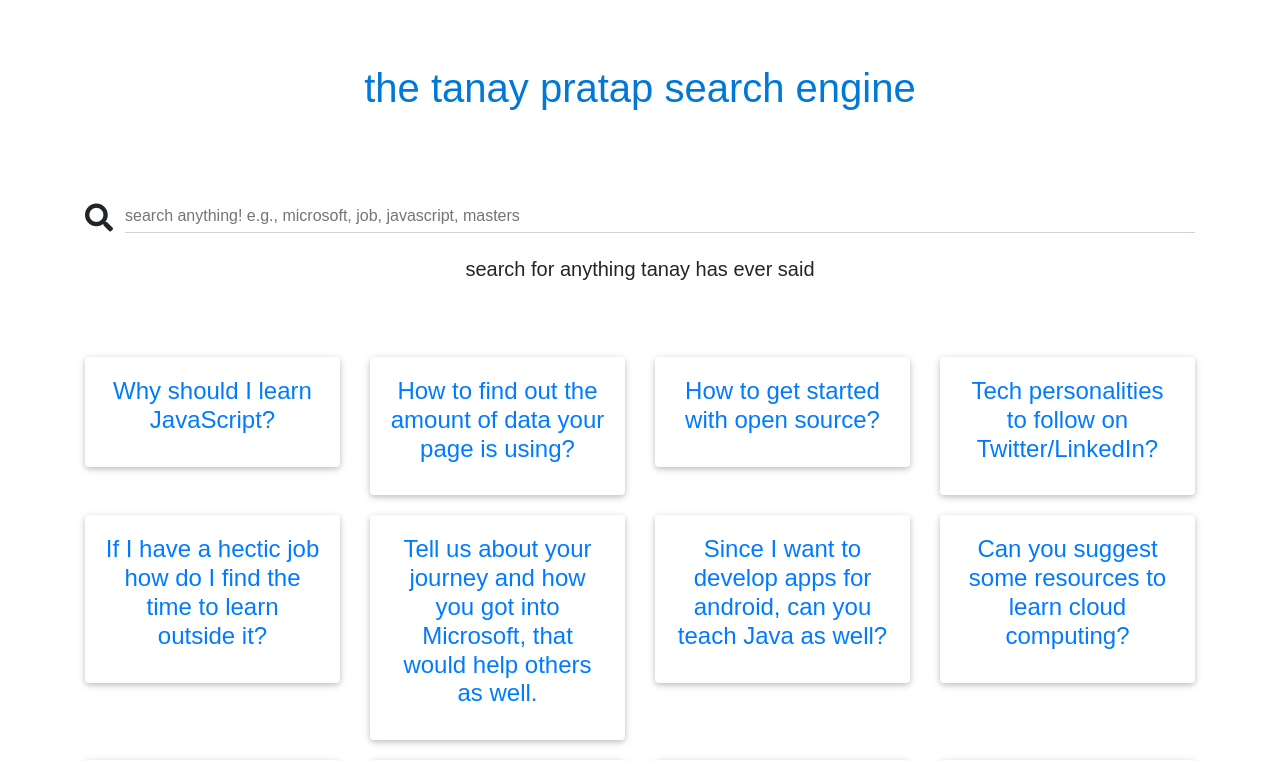
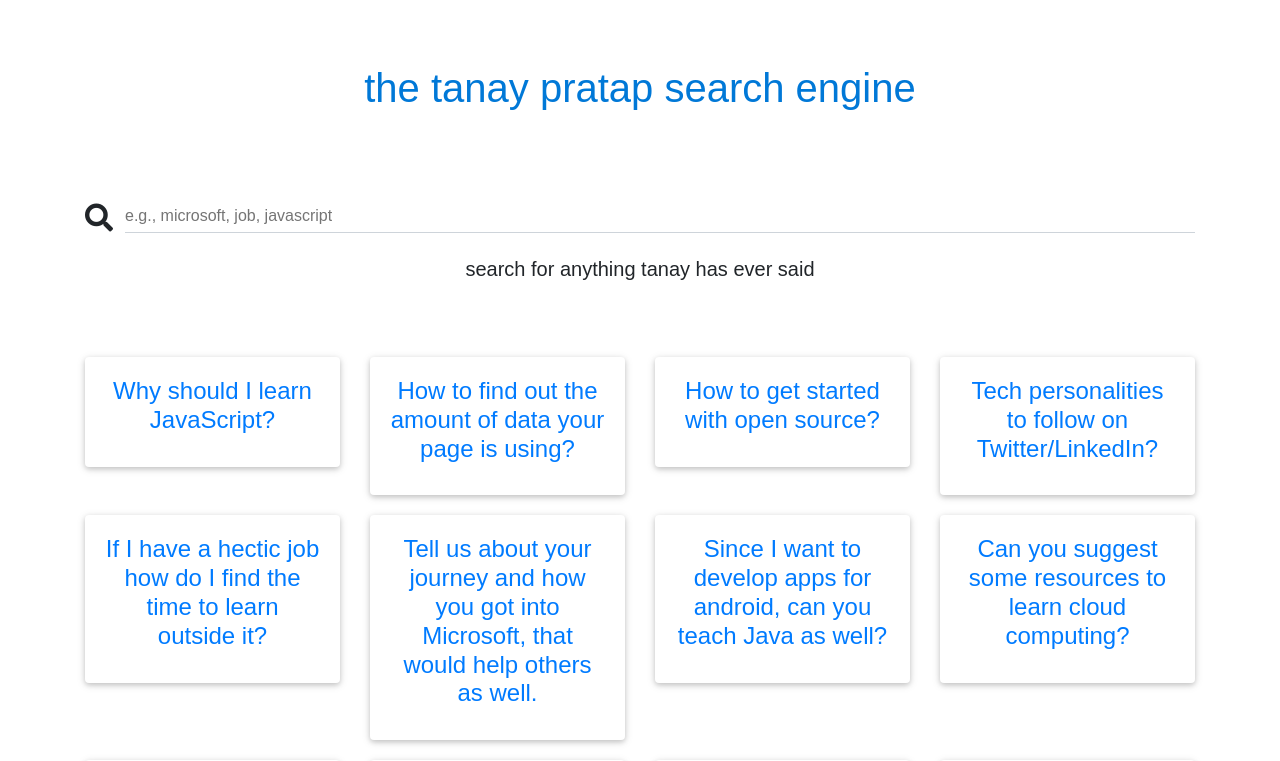
Before and after one commit to cmcodes1/tanaypratap-search-engine, a React (Create React App) app: page / in a window 1280 px wide. Shown: the top 761 px of the page. Built offline with nearby package versions, Linux system fonts and the light colour scheme.

Commit message:
updated search label

```diff
--- a/src/App.js
+++ b/src/App.js
@@ -53,7 +53,7 @@ class App extends React.Component {
               <div>
                 <center>
                   <Input
-                    label="search anything! e.g., microsoft, job, javascript, masters"
+                    label="e.g., microsoft, job, javascript"
                     icon="search"
                     onChange={this.onChange}
                   />
```
